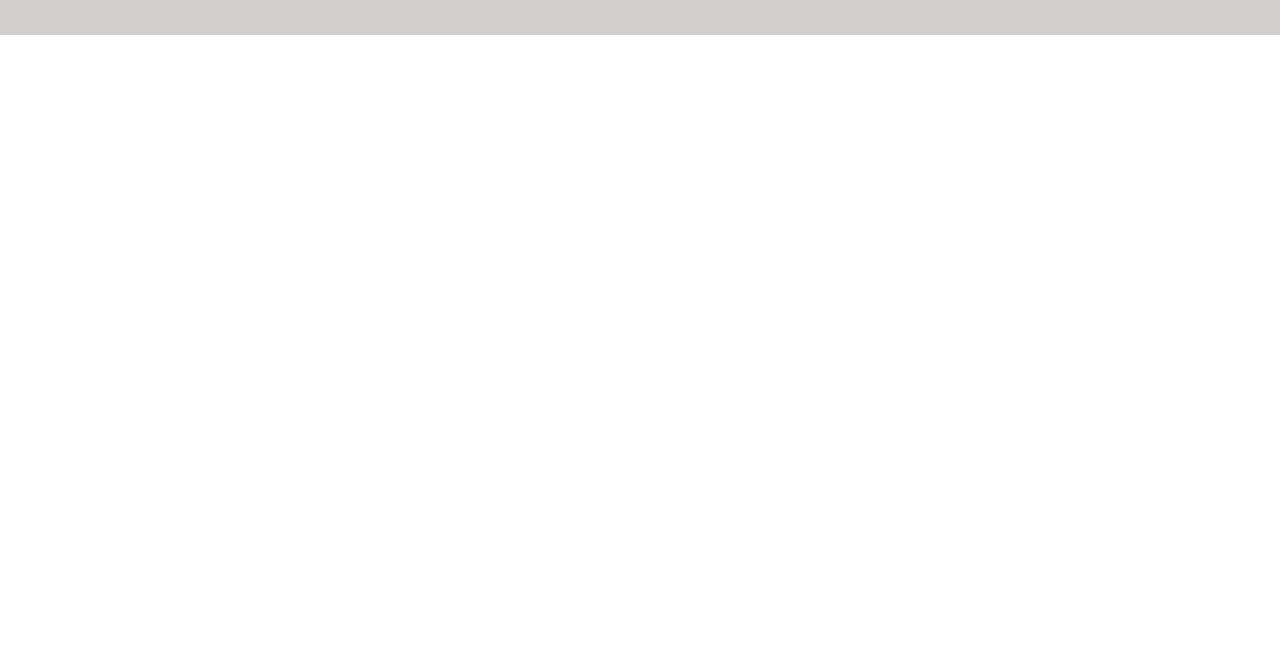
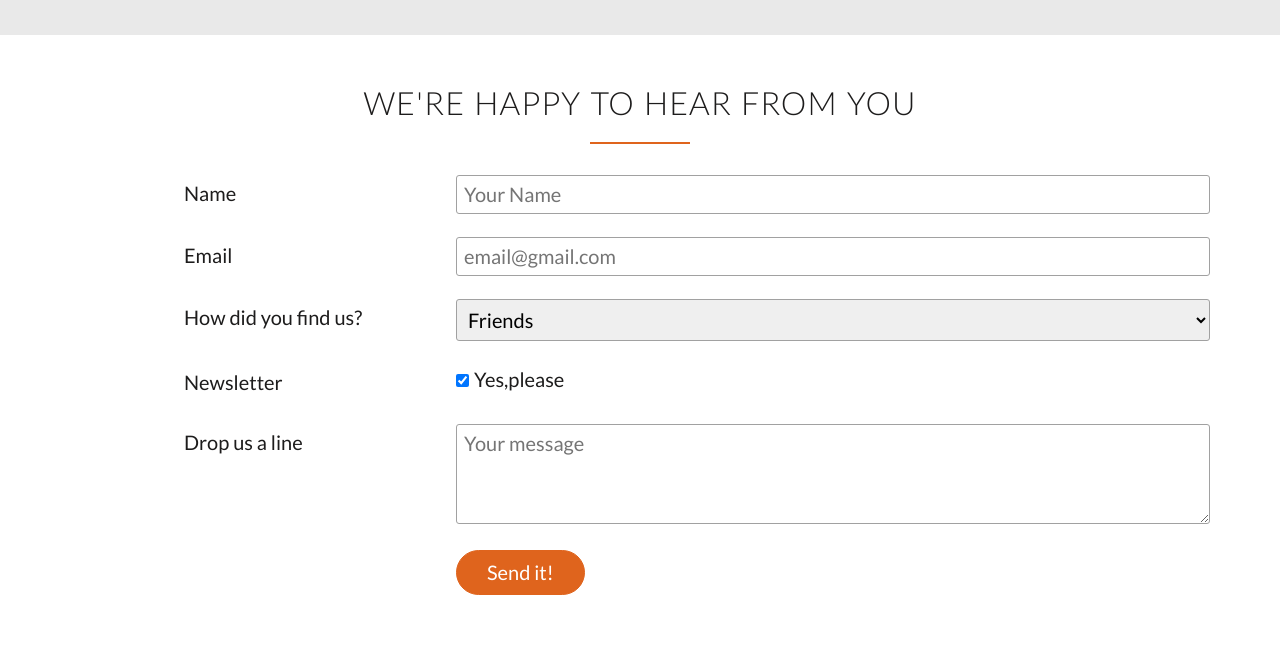
Before and after one commit to Pawasthi0512/Omnifood, a plain HTML site: page index.html in a window 1280 px wide. Shown: the part 4090-4757 px from the top of the page. Before the commit the page ends 4125 px from the top, so only its background shows below. Drawn offline with Linux system fonts and the light colour scheme; files whose address does not match are found by name.

Commit message:
We have completed our contact section

```diff
--- a/index.html
+++ b/index.html
@@ -304,7 +304,7 @@ Best food delivery service in the Bay Area. Keep up the great work!
                             <div>
                                 <h3>Starter</h3>
                                 <p class="plan-price">19$<span>/ month</span></p>
-                                <p class="plan-price-meal">That’s only 14.90$ per meal</p>
+                                <p class="plan-price-meal">&nbsp;</p>
                             </div>
                             <div>
                                 <ul>
@@ -322,17 +322,76 @@ Best food delivery service in the Bay Area. Keep up the great work!
                 </div>
             </div>
         </section>
+        <!--
+            Here we are going to create form section
+        -->
+        <section class="section-form">
+            <div class="row">
+                <h2>We're happy to hear from you</h2>
+            </div>
+            <div class="row ">
+                <form method="post" action="#" >
+                    <div class="row">
+                        <div class="col span-1-of-3 contact-form">
+                            <label for="name">Name</label>
+                        </div>
+                        <div class="col span-2-of-3">
+                            <input type="text" name="name" id="name" placeholder="Your Name" required>
+                        </div>
+                    </div>
+                    <div class="row">
+                        <div class="col span-1-of-3 contact-form">
+                            <label for="email">Email</label>
+                        </div>
+                        <div class="col span-2-of-3">
+                            <input type="email" name="email" id="email" placeholder="email@gmail.com" required>
+                        </div>
+                    </div>
+                    <div class="row">
+                        <div class="col span-1-of-3 contact-form">
+                            <label>How did you find us?</label>
+                        </div>
+                        <div class="col span-2-of-3">
+                            <select name="find us" id="find us">
+                                <option value="friends" selected>Friends</option>
+                                <option value="search">Search Engine</option>
+                                <option value="Advertise">Advertise</option>
+                                <option value="other">Other</option>
+                            </select>
+                        </div>
+                    </div>
+                    <div class="row">
+                        <div class="col span-1-of-3 contact-form">
+                            <label>Newsletter</label>
+                        </div>
+                        <div class="col span-2-of-3">
+                            <input type="checkbox" name="news" id="news"  checked>Yes,please
+                        </div>
+                    </div>
+                    <div class="row">
+                        <div class="col span-1-of-3 contact-form">
+                            <label for="message">Drop us a line</label>
+                        </div>
+                        <div class="col span-2-of-3">
+                            <textarea name="message" placeholder="Your message"></textarea>
+                        </div>
+                    </div>
+                    <div class="row">
+                        <div class="col span-1-of-3 contact-form">
+                            <label>&nbsp;</label>
+                        </div>
+                        <div class="col span-2-of-3">
+                            <input type="submit" value="Send it!">
+                        </div>
+                    </div>
+                </form>
+            </div>
+        </section>
+
     </body>
 </html>
 
 
 <!--
 
-
-
-Plan 3: Starter
-19$ per meal
-1 meal
-Order from 8 am to 12 pm
-
- -->
+-->
--- a/resources/css/style.css
+++ b/resources/css/style.css
@@ -109,7 +109,8 @@ h2::after{
 }
 /************BUTTON DECORATION************/
 .btn:link,
-.btn:visited{
+.btn:visited,
+input[type=submit]{
     display: inline-block;
     border-radius: 100px;
     padding: 10px 30px;
@@ -121,7 +122,8 @@ h2::after{
 /* link is the state before the button click or arrow on button.
 visited is the state after the button click or arrow on button*/
 .btn-full:link,
-.btn-full:visited{
+.btn-full:visited,
+input[type=submit]{
     color:#fff ;
     background-color: rgb(223, 100, 29);
     border: 1px solid rgb(223, 100, 29);
@@ -138,7 +140,8 @@ visited is the state after the button click or arrow on button*/
 /* hover is the state when we take mouse pointer at the link
    active is the state when click on link */
 .btn-full:hover,
-.btn-full:active{
+.btn-full:active,
+input[type=submit]:hover{
     color:#fff ;
     background-color: rgb(146, 63, 15);
     border: 1px solid rgb(146, 63, 15);
@@ -342,7 +345,7 @@ cite img{
 Sign Up section decoration
 */
 .section-plans{
-    background-color: rgb(211, 206, 206);
+    background-color: rgb(233, 233, 233);
     padding: 30px;
 }
 .plan-box{
@@ -362,7 +365,7 @@ Sign Up section decoration
 }
 .plan-box div{
     padding-top: 15px;
-    border-bottom: 1px solid rgb(211, 206, 206);
+    border-bottom: 1px solid rgb(233, 233, 233);
 }
 
 .plan-box div:last-child{
@@ -382,3 +385,31 @@ Sign Up section decoration
 .plan-price-meal{
     font-size: 80%;
 }
+
+/*
+Decoration of Form Section
+*/
+.section-form{
+    padding-top: 30px;
+}
+input[type=text],
+input[type=email],
+select,
+textarea{
+    width: 100%;
+    padding: 7px;
+    border: 1px solid rgb(161, 161, 161);
+    border-radius: 3px;
+}
+textarea{
+    height: 100px;
+}
+input[type=checkbox]{
+    margin: 10px 5px 10px 0px;
+}
+.contact-form{
+    text-align: left;
+    padding-left: 10%;
+    padding-top: 7px;
+    padding-bottom: 7px;
+}
```
Also changed, not shown: 1 other file.
